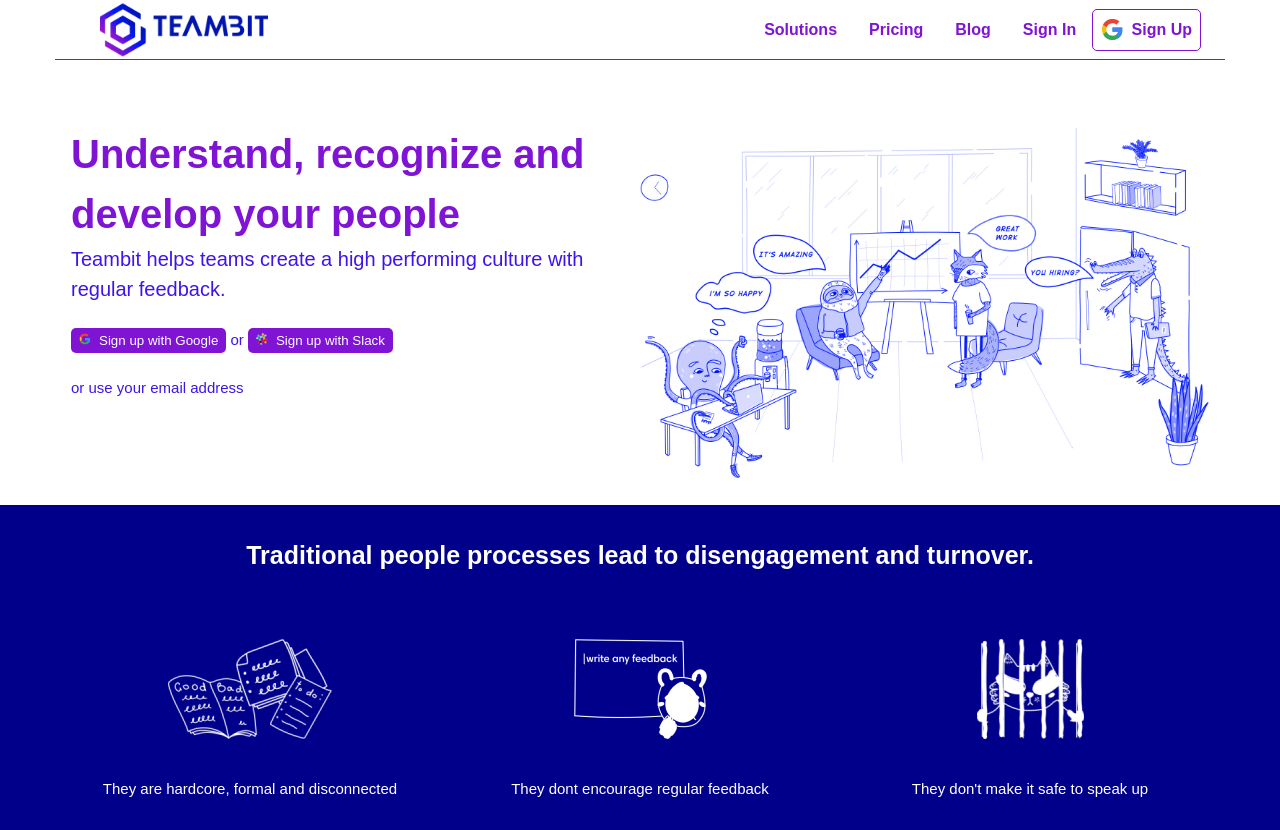
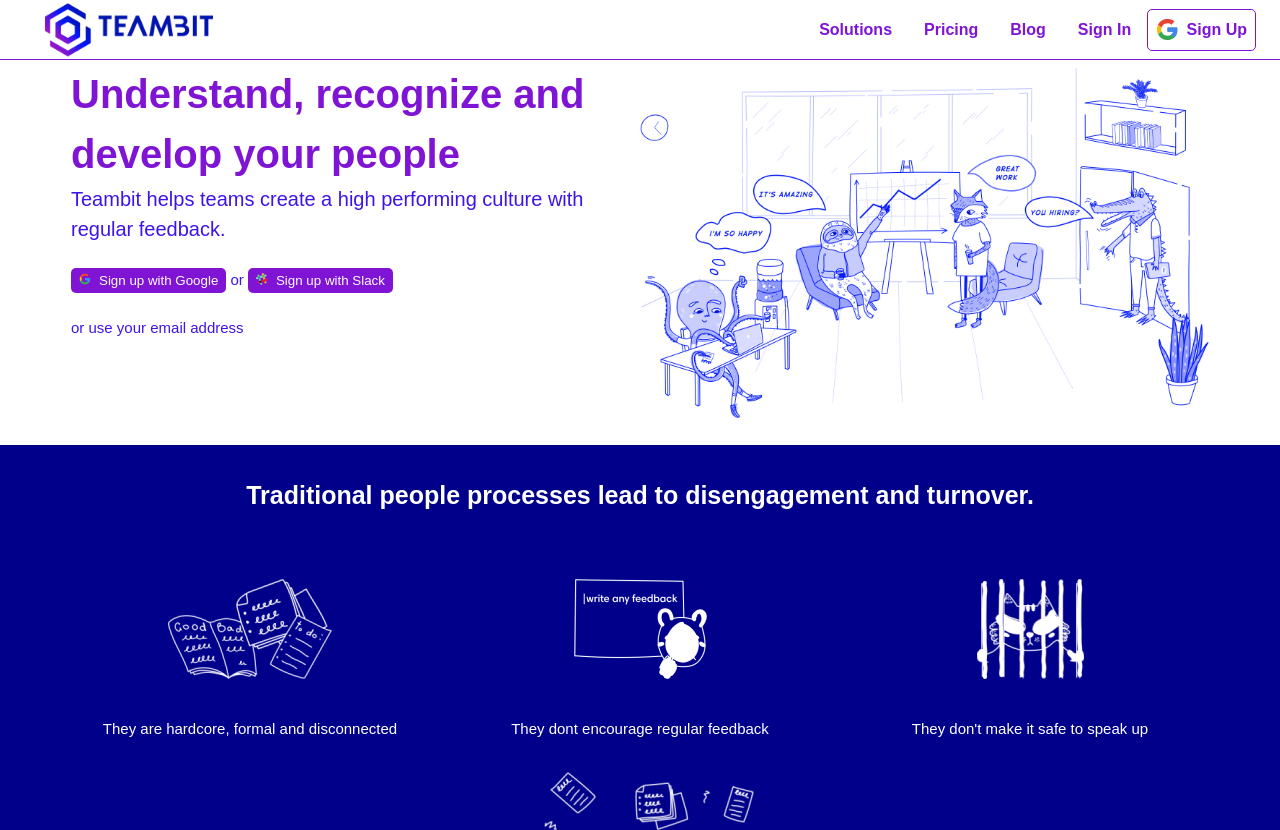
Before and after one commit to EmanuelRista/node-sass-teambit, a website: page index.html in a window 1280 px wide. Shown: the top 830 px of the page. Drawn offline with Linux system fonts and the light colour scheme.

Commit message:
Navbar fixed = THE END

```diff
--- a/index.html
+++ b/index.html
@@ -15,7 +15,6 @@
 <body>
   <header>
     <section id="navbar">
-      <div class="container">
       <div class="col-lg-12 col-md-12 col-xs-12">
         <nav class="navbar">
           <a href="#" class="navbar-logo"><img src="img/TB_logo.png" alt=""></a>
@@ -31,9 +30,8 @@
               Up</a>
           </div>
         </nav>
+      </div>
 
-        </div>
-      </div>
     </section>
     <section id="header">
       <div class="container">
--- a/src/app.scss
+++ b/src/app.scss
@@ -113,8 +113,11 @@ button {
 	justify-content: space-between;
 	padding: 0.5rem;
 	z-index: 10;
-	position: relative;
-	border-bottom: 1px solid $color-title;
+  border-bottom: 1px solid $color-title;
+  position: fixed;
+  top: 0;
+  overflow: hidden;
+  width: 100%;
 
 	&-logo {
 		color: red;
```
Also changed, not shown: dist/app.css. Lines whose indentation alone changed are shown as unchanged.
